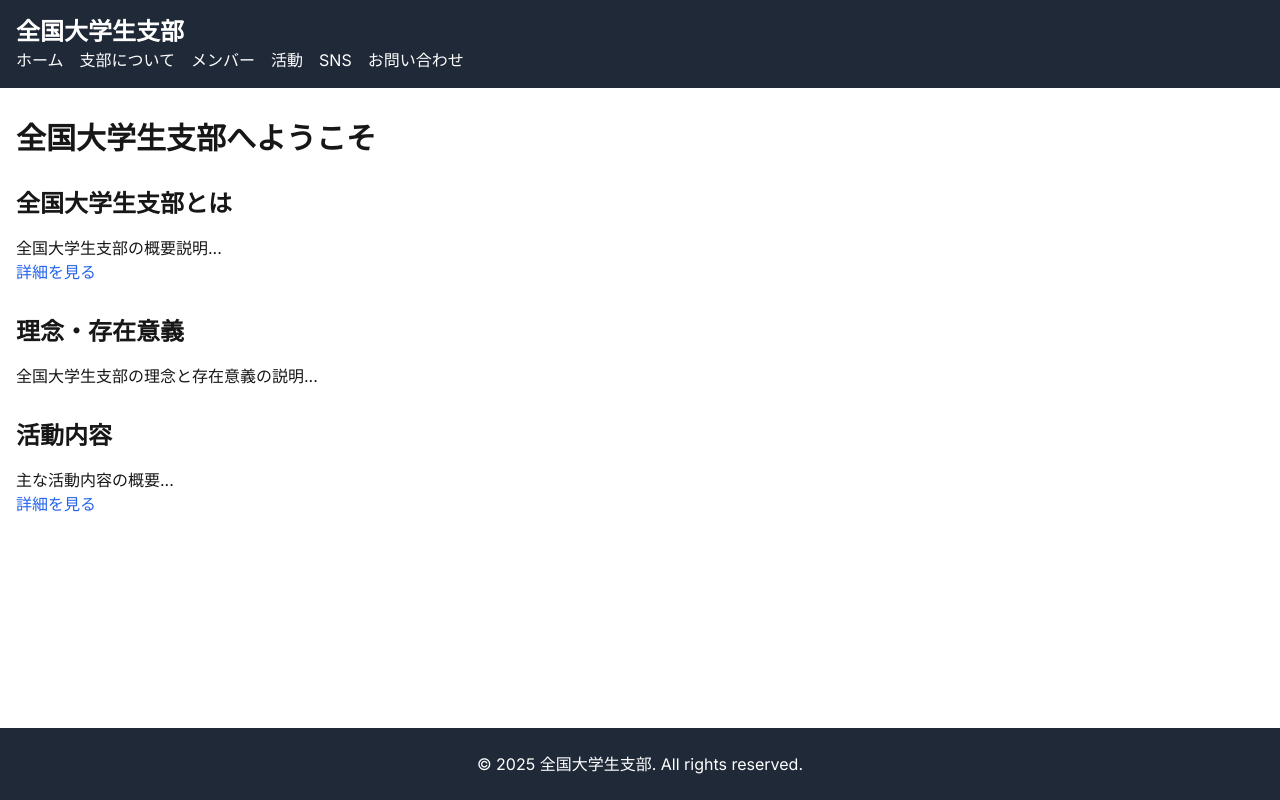
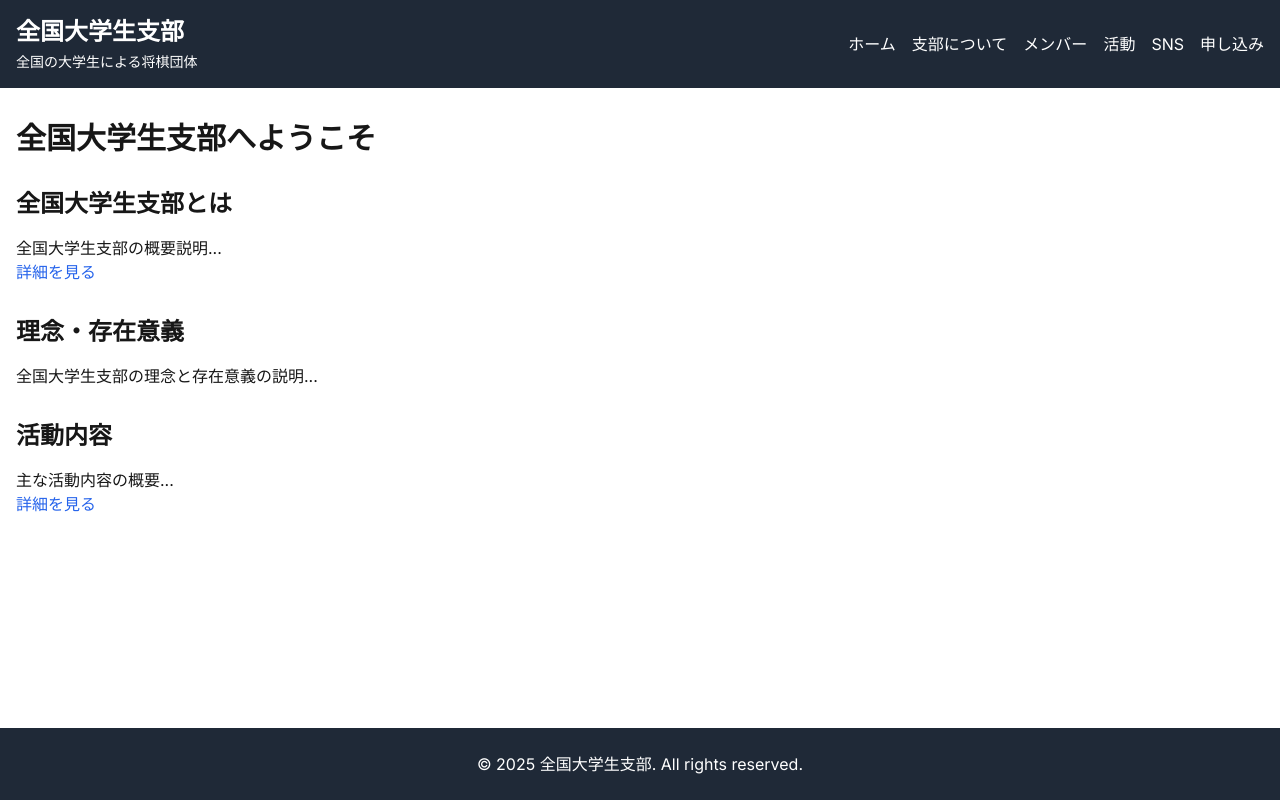
Before and after one commit to DaikiKazusaki/shibu-webpage, a Next.js app: page / in a window 1280 px wide. Built offline with nearby package versions, Linux system fonts and the light colour scheme.

Commit message:
Change Header

```diff
--- a/app/components/Header.tsx
+++ b/app/components/Header.tsx
@@ -1,43 +1,19 @@
-'use client';
-
-import Link from 'next/link';
-import { useState } from 'react';
+import Link from "next/link"
+import { useState } from "react"
 
 export default function Header() {
-  const [isMenuOpen, setIsMenuOpen] = useState(false);
+  const [isMenuOpen, setIsMenuOpen] = useState(false)
 
   return (
     <header className="bg-gray-800 text-white p-4">
-      <nav className="container mx-auto">
-        <div className="flex justify-between items-center">
+      <nav className="container mx-auto flex flex-col md:flex-row justify-between items-center">
+        <div className="text-center md:text-left mb-4 md:mb-0">
           <Link href="/" className="text-xl md:text-2xl font-bold">
             全国大学生支部
           </Link>
-          <button
-            className="md:hidden"
-            onClick={() => setIsMenuOpen(!isMenuOpen)}
-          >
-            <svg
-              className="w-6 h-6"
-              fill="none"
-              stroke="currentColor"
-              viewBox="0 0 24 24"
-              xmlns="http://www.w3.org/2000/svg"
-            >
-              <path
-                strokeLinecap="round"
-                strokeLinejoin="round"
-                strokeWidth={2}
-                d="M4 6h16M4 12h16M4 18h16"
-              />
-            </svg>
-          </button>
+          <p className="text-sm mt-1">全国の大学生による将棋団体</p>
         </div>
-        <ul
-          className={`md:flex md:space-x-4 ${
-            isMenuOpen ? 'block' : 'hidden'
-          } mt-4 md:mt-0`}
-        >
+        <ul className={`md:flex md:space-x-4 ${isMenuOpen ? "block" : "hidden"} mt-4 md:mt-0`}>
           <li>
             <Link href="/" className="block py-2 md:py-0">
               ホーム
@@ -65,11 +41,22 @@ export default function Header() {
           </li>
           <li>
             <Link href="/apply" className="block py-2 md:py-0">
-              お問い合わせ
+              申し込み
             </Link>
           </li>
         </ul>
+        <button className="md:hidden absolute top-4 right-4" onClick={() => setIsMenuOpen(!isMenuOpen)}>
+          <svg
+            className="w-6 h-6"
+            fill="none"
+            stroke="currentColor"
+            viewBox="0 0 24 24"
+            xmlns="http://www.w3.org/2000/svg"
+          >
+            <path strokeLinecap="round" strokeLinejoin="round" strokeWidth={2} d="M4 6h16M4 12h16M4 18h16" />
+          </svg>
+        </button>
       </nav>
     </header>
-  );
+  )
 }
```
